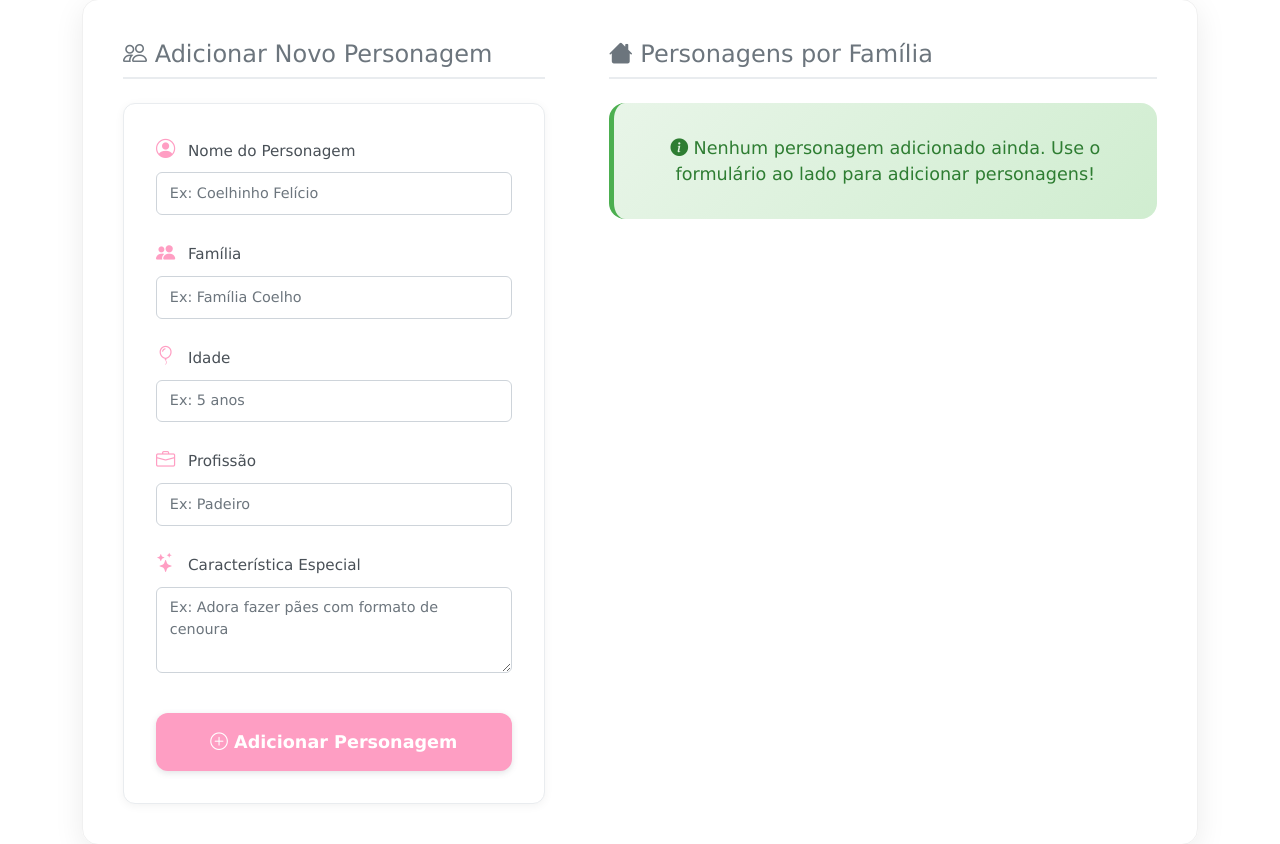
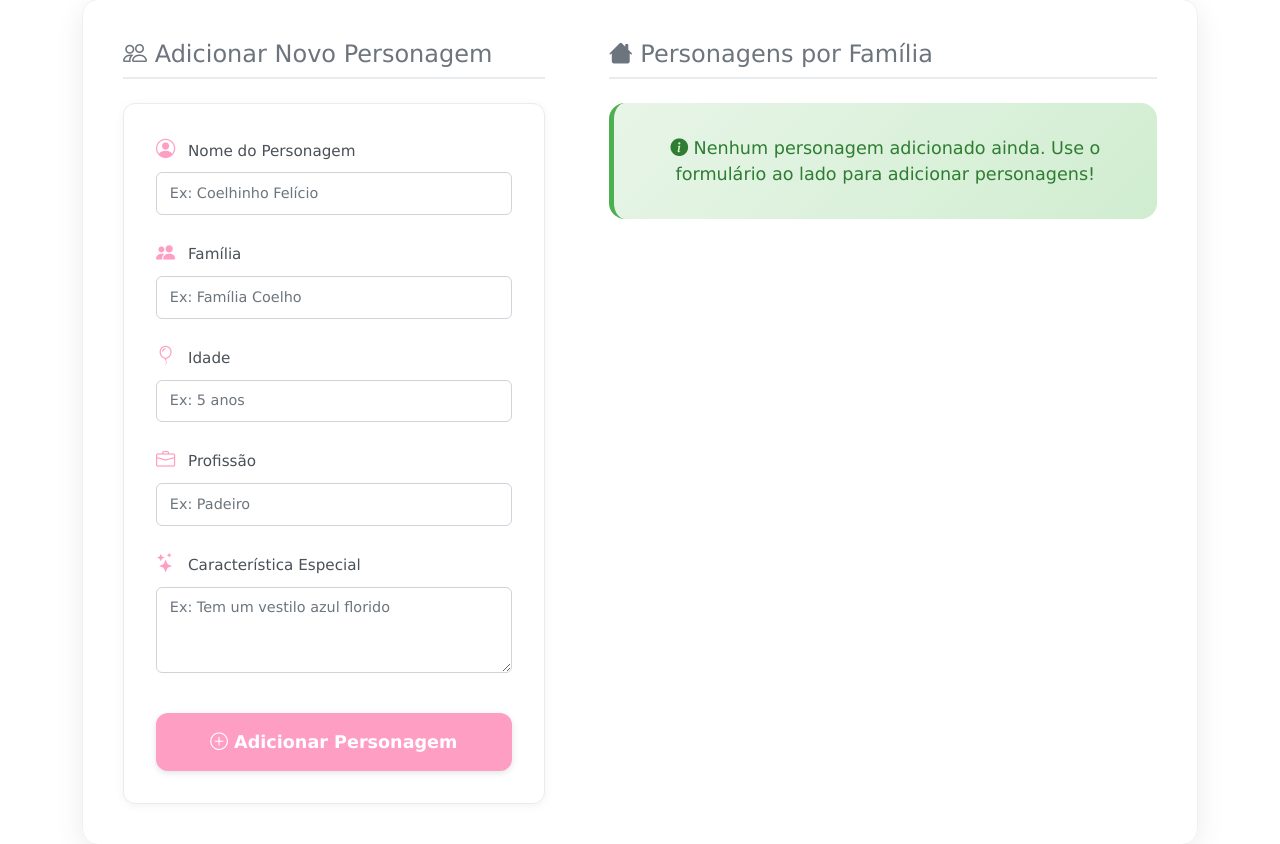
Before and after one commit to IsabeleLeticiaQueiroz/LDW-FLASK, a Flask app: page /personagens in a window 1280 px wide. Shown: the part 185-1029 px from the top of the page. Run offline with Flask 3, Linux system fonts and the light colour scheme.

Commit message:
subindo atividade

```diff
--- a/ldw-aula02-exercicio-01/templates/tabela_personagens.html
+++ b/ldw-aula02-exercicio-01/templates/tabela_personagens.html
@@ -40,7 +40,7 @@
                         <label for="caracteristica" class="form-label">
                             <i class="bi bi-stars modern-icon"></i>Característica Especial
                         </label>
-                        <textarea class="form-control" id="caracteristica" name="caracteristica" rows="3" required placeholder="Ex: Adora fazer pães com formato de cenoura"></textarea>
+                        <textarea class="form-control" id="caracteristica" name="caracteristica" rows="3" required placeholder="Ex: Tem um vestilo azul florido"></textarea>
                     </div>
 
                     <button type="submit" class="btn modern-btn w-100">
```
